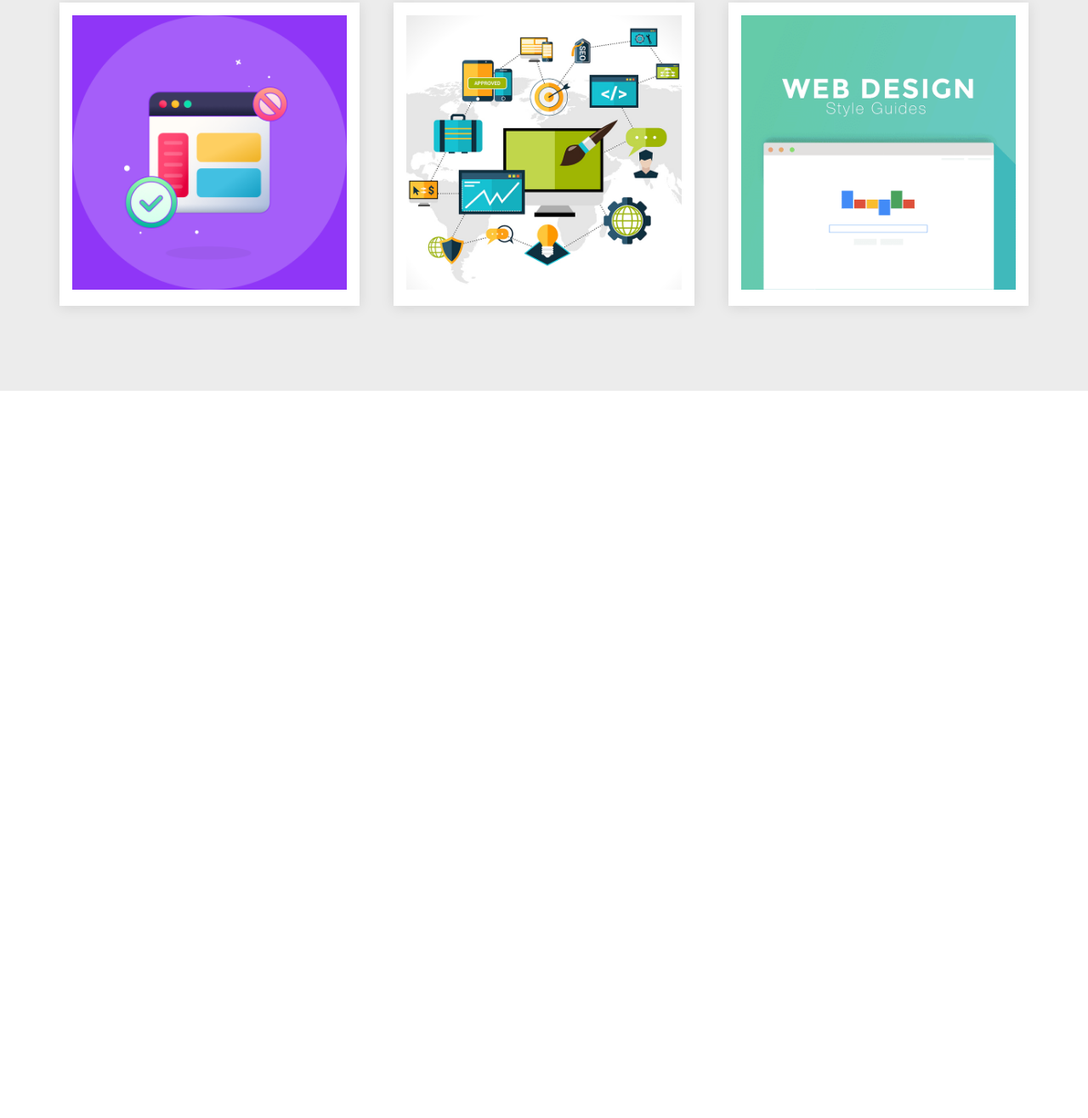
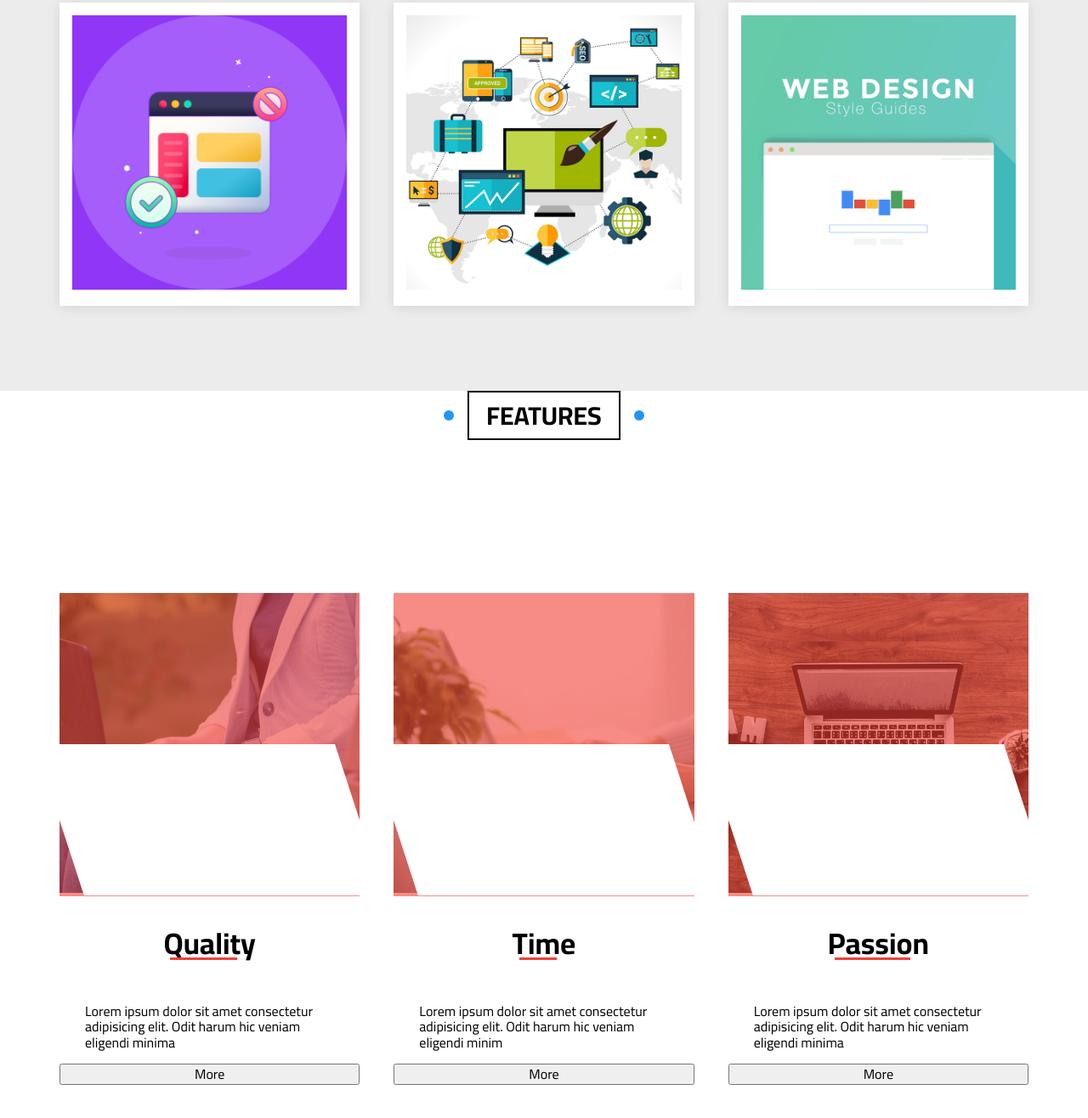
Before and after one commit to aGiBam/ElZero, a plain HTML site: page index.html in a window 1280 px wide. Shown: the part 2550-3866 px from the top of the page at 85% size. Before the commit the page ends 3010 px from the top, so only its background shows below. Drawn offline with Linux system fonts and the light colour scheme.

Commit message:
Features Self Try

```diff
--- a/CSS/elzero.css
+++ b/CSS/elzero.css
@@ -459,6 +459,78 @@ a {
   animation: flashing 0.7s;
 }
 /* End Gallery */
+/* Start Features */
+.features .container {
+      display: flex;
+    gap: 40px;
+    justify-content: space-around;
+    padding-top: var(--main-padding-top);
+    padding-bottom: var(--main-padding-bottom);
+}
+.features .card {
+  display: flex;
+  flex-direction: column;
+  justify-content: center;
+  width: 33.3%;
+}
+.features .card .image img {
+  max-width: 100%;
+  z-index: -1;
+  position: relative;
+}
+.features .card .image:hover::after {
+  transform: translateY(-180deg);
+}
+.features .card .image {
+  position: relative;
+  z-index: 0;
+}
+.features .card .image::before {
+  content: '';
+  position: absolute;
+  left: 0;
+  background-color: #f44036;
+  z-index: 1;
+  height: 100%;
+  width: 100%;
+  opacity: 0.6;
+}
+.features .card .image::after {
+  content: '';
+  position: absolute;
+  left: 0;
+  transform: skew(18deg);
+  bottom: 0;
+  background-color: white;
+  z-index: 1;
+  height: 50%;
+  width: 100%;
+}
+
+.features .card .text {
+    display: flex;
+    flex-direction: column;
+    align-items: center;
+    padding: 0 30px;
+}
+.features .card .text h3 {
+  font-size: 35px;
+  position: relative;
+}
+.features .card .text h3::after {
+  content: '';
+  position: absolute;
+  left: 8px;
+  bottom: 0;
+  width: calc(100% - 30px);
+  height: 3px;
+  background-color: #f44036;
+}
+
+
+.features .card .text p {}
+
+/* End Features */
 /* Start Animation */
 @keyframes up-and-down {
   0%,
--- a/index.html
+++ b/index.html
@@ -205,6 +205,45 @@
         </div>
     </div>
     <!-- End Gallery -->
+    <!-- Start Features -->
+    <div class="features" id="features">
+        <h2 class="main-title">
+            Features
+        </h2>
+        <div class="container">
+            <div class="card">
+                <div class="image">
+                    <img src="./imgs/features-01.jpg" alt="">
+                </div>
+                <div class="text">
+                    <h3>Quality</h3>
+                    <p>Lorem ipsum dolor sit amet consectetur adipisicing elit. Odit harum hic veniam eligendi minima</p>
+                </div>
+                <button>More</button>
+            </div>
+            <div class="card">
+                <div class="image">
+                    <img src="./imgs/features-02.jpg" alt="">
+                </div>
+                <div class="text">
+                    <h3>Time</h3>
+                    <p>Lorem ipsum dolor sit amet consectetur adipisicing elit. Odit harum hic veniam eligendi minim</p>
+                </div>
+                <button>More</button>
+            </div>
+            <div class="card">
+                <div class="image">
+                    <img src="./imgs/features-03.jpg" alt="">
+                </div>
+                <div class="text">
+                    <h3>Passion</h3>
+                    <p>Lorem ipsum dolor sit amet consectetur adipisicing elit. Odit harum hic veniam eligendi minima</p>
+                </div>
+                <button>More</button>
+            </div>
+        </div>
+    </div>
+    <!-- End Features -->
 </body>
 
 </html>
```
